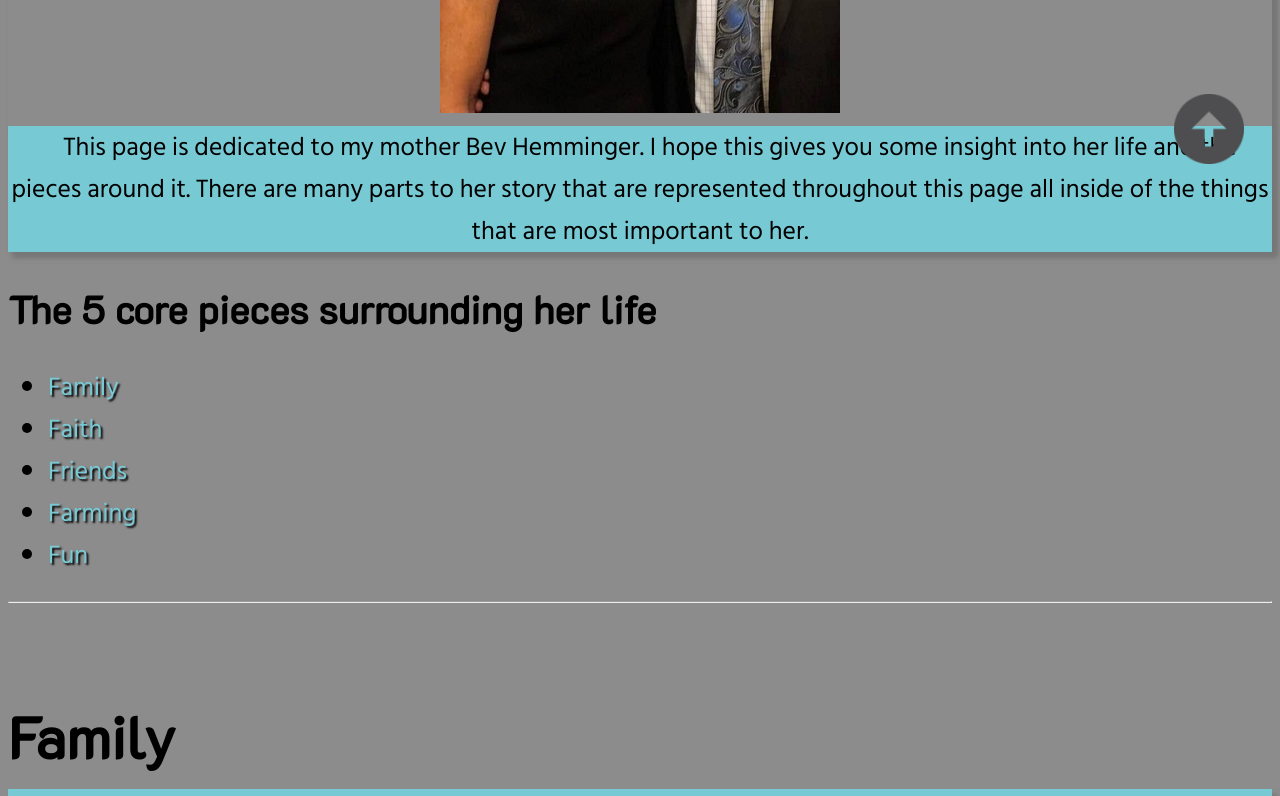
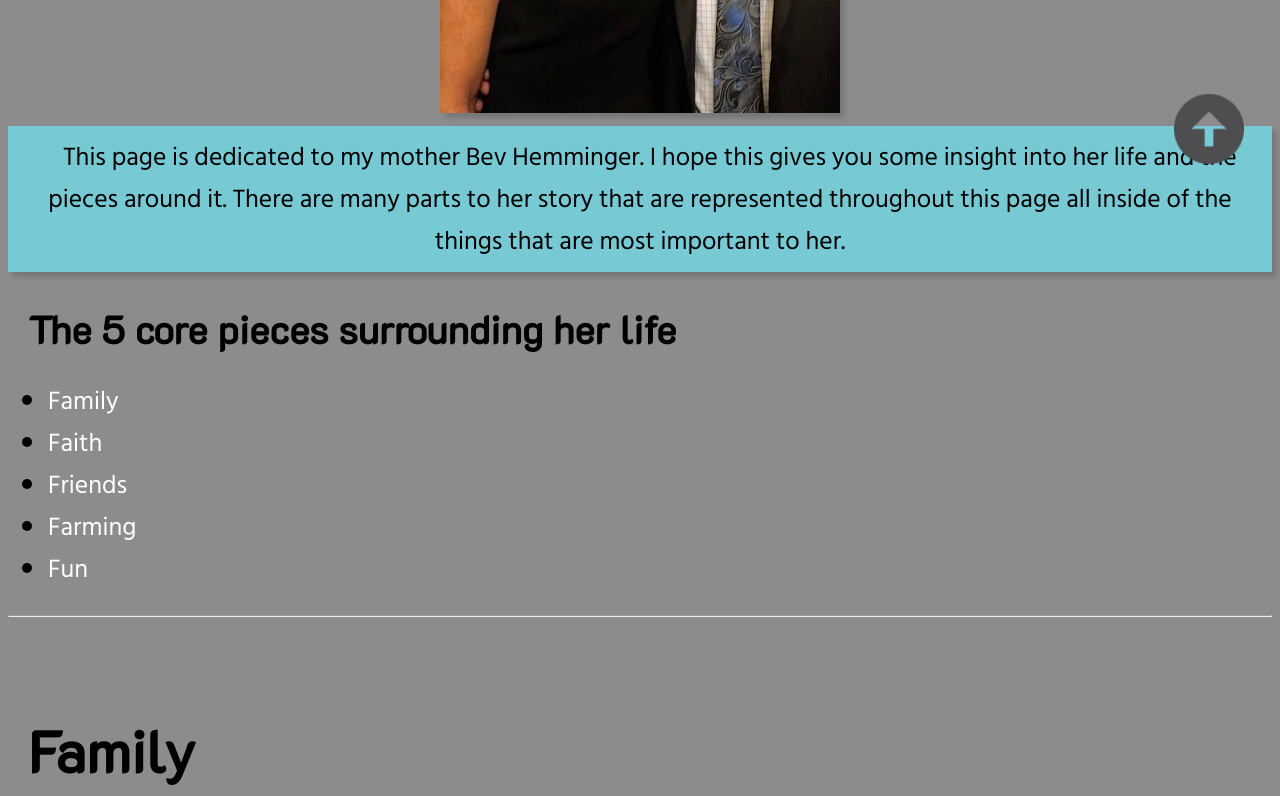
Before and after one commit to arhemminger/bioSite, a plain HTML site: page index.html in a window 1280 px wide. Shown: the part 600-1396 px from the top of the page. Drawn offline with Linux system fonts and the light colour scheme.

Commit message:
styling changes due to feedback

```diff
--- a/styles/style.css
+++ b/styles/style.css
@@ -44,7 +44,6 @@ h1 {
   font-family: 'Noto Sans KR';
   font-weight: 400;
   font-size: 57.665px;
-  background-color: #525257;
   color: #ffffff;
   text-align: center;
   margin: 5px;
@@ -53,6 +52,8 @@ h1 {
 h2 {
   font-family: 'K2D';
   font-size: 38.443px;
+  margin-left: 20px;
+  margin-bottom: 0;
 }
 
 h3 {
@@ -60,6 +61,7 @@ h3 {
   font-size: 57.665px;
   display: block;
   margin-bottom: 15px;
+  margin-left: 20px;
 }
 
 p {
@@ -72,26 +74,34 @@ p {
   margin: 10px;
 }
 
-.intro {
-  display: block;
+div.intro, figure {
+  text-align: center;
+  margin: 0 auto;
   padding: 0;
-  margin: 0PX auto;
-  text-align: center;
+}
+
+p.intro {
+  margin: 0 auto;
   box-shadow: 5px 5px 5px #777777;
 }
 
 ul.corelinks a {
   text-decoration: none;
-  color: #77C9D4;
-  text-shadow: 2px 2px 2px #000000;
+  color: #ffffff;
+}
+
+ul.corelinks a:hover {
+  background-color: #525257;
+  padding: 0 5px;
+  border-radius: 5px;
 }
 
 #family, #faith, #friends, #farming, #fun {
   padding-top: 25px;
 }
 
-div {
-  display: block;
+#mainimg {
+  box-shadow: 5px 5px 5px #777777;
 }
 
 #top {
@@ -116,7 +126,7 @@ img.float-left {
 img.float-right {
   float: right;
   clear: both;
-  padding: 0 20px 20px 0;
+  padding: 10px 20px 20px 10px;
 }
 
 .back-to-top-img {
@@ -128,12 +138,8 @@ img.float-right {
   z-index: 10;
 }
 
-.back-to-top-img a:hover {
-  box-shadow: 5px 5px 5px #777777;
-}
-
 iframe {
-  padding: 10px;
+  padding: 10px 20px;
   clear: both;
   border: none;
   width: 560px;
```
